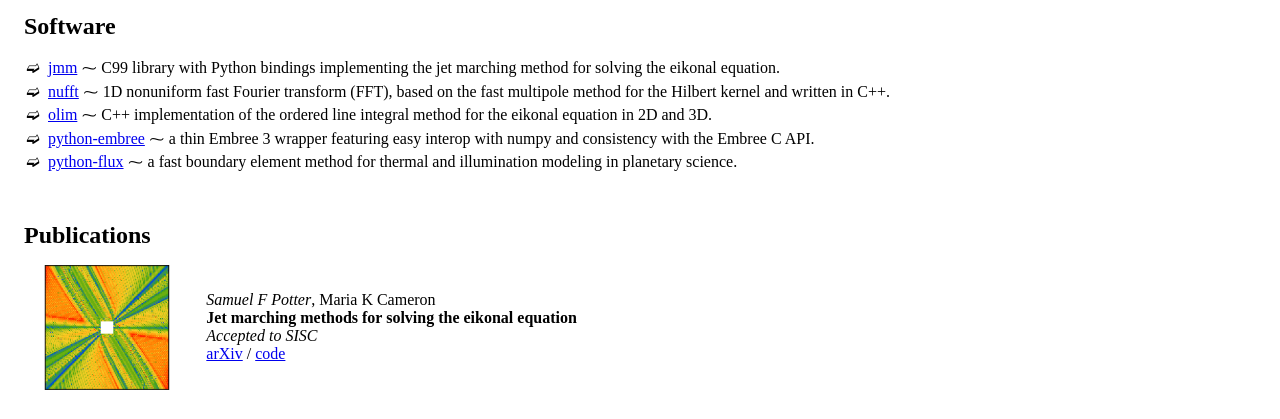
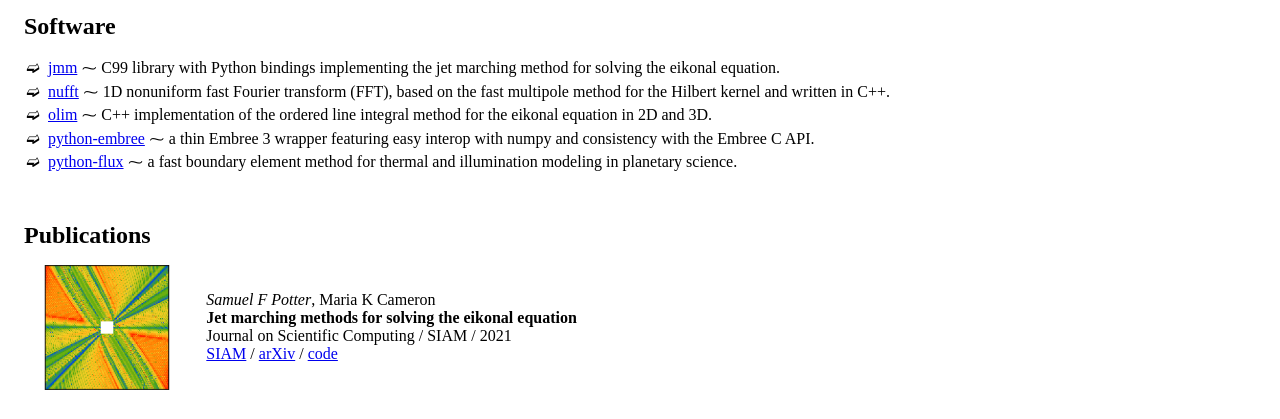
Before and after one commit to sampotter/sampotter.github.io, a plain HTML site: page index.html in a window 1280 px wide. Shown: the part 364-783 px from the top of the page. Drawn offline with Linux system fonts and the light colour scheme; a web font is replaced by a local one.

Commit message:
update SIAM jmm paper entry

```diff
--- a/index.html
+++ b/index.html
@@ -73,7 +73,8 @@
 		<figcaption class="pub-info">
 		  <div><em>Samuel F Potter</em>, Maria K Cameron</div>
 		  <div><strong>Jet marching methods for solving the eikonal equation</strong></div>
-		  <div><em>Accepted to SISC</em></div>
+		  <div>Journal on Scientific Computing / SIAM / 2021</div>
+		  <a href="https://epubs.siam.org/doi/abs/10.1137/20M1366526">SIAM</a> /
 		  <a href="https://arxiv.org/abs/2009.05490">arXiv</a> /
 		  <a href="https://github.com/sampotter/jmm">code</a>
 		</figcaption>
```
